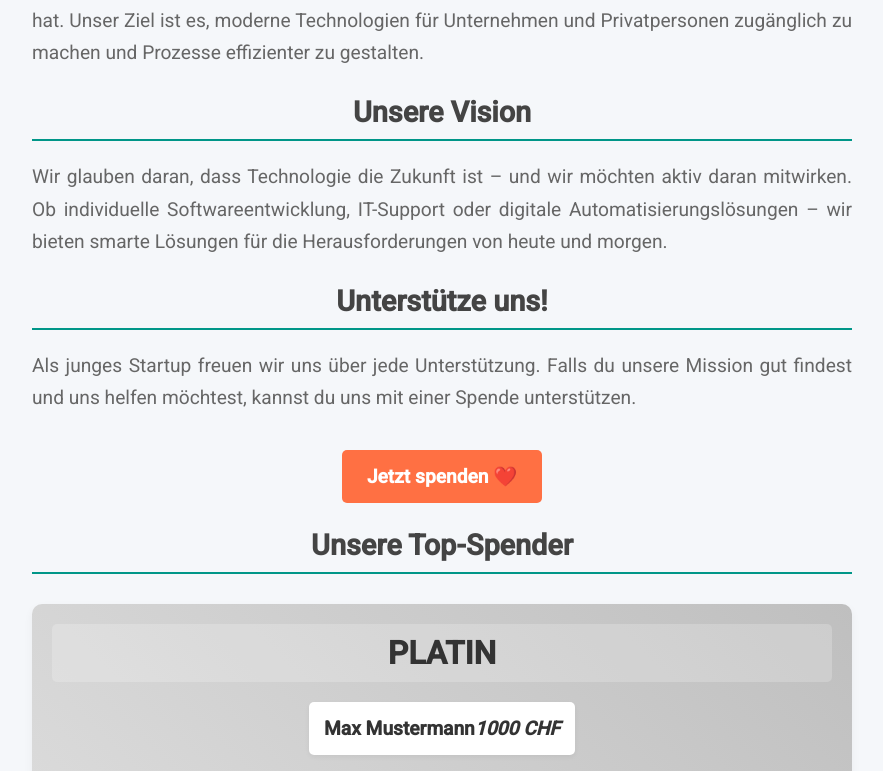
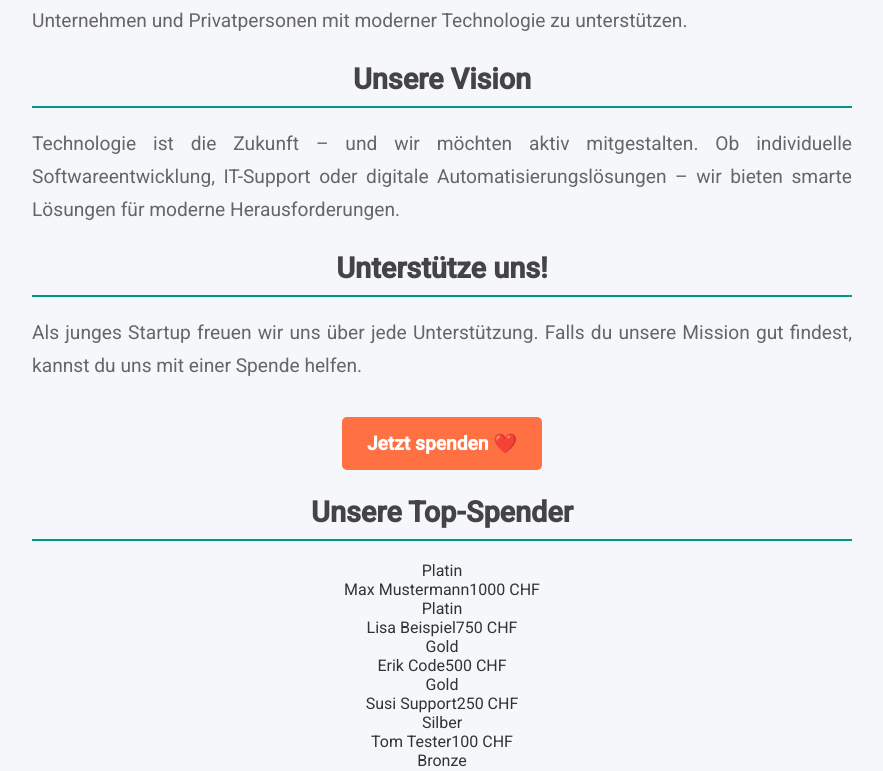
Before and after one commit to tbs-dienste/webfrostend, a React (Create React App) app: page /ueber-uns in a window 1280 px wide. Shown: the part 210-981 px from the top of the page, without its empty margins (198-1081 px from the left). Built offline with nearby package versions, Linux system fonts and the light colour scheme; what @react-pdf/renderer would draw is missing.

Commit message:
ÜberUns.jsx aktualisieren

```diff
--- a/src/components/Content/ÜberUns.jsx
+++ b/src/components/Content/ÜberUns.jsx
@@ -1,8 +1,7 @@
 import React from "react";
-import "./ÜberUns.scss"; // Importiere das SCSS-Stylesheet
+import "./ÜberUns.scss";
 
 const ÜberUns = () => {
-  // Beispielhafte Top-Spender-Liste (später dynamisch über API erweiterbar)
   const spender = [
     { name: "Max Mustermann", betrag: 1000, rang: "Platin", währung: "CHF" },
     { name: "Lisa Beispiel", betrag: 750, rang: "Platin", währung: "CHF" },
@@ -12,36 +11,30 @@ const ÜberUns = () => {
     { name: "Anna Analyse", betrag: 50, rang: "Bronze", währung: "CHF" },
   ];
 
-  // Spender nach Rang gruppieren
-  const gruppierteSpender = {
-    Platin: spender.filter((s) => s.rang === "Platin"),
-    Gold: spender.filter((s) => s.rang === "Gold"),
-    Silber: spender.filter((s) => s.rang === "Silber"),
-    Bronze: spender.filter((s) => s.rang === "Bronze"),
+  const farben = {
+    Platin: "platin",
+    Gold: "gold",
+    Silber: "silber",
+    Bronze: "bronze",
   };
 
   return (
     <div className="über-uns">
       <h1>Wer wir sind</h1>
       <p>
-        <strong>TBS Solutions</strong> ist ein innovatives Startup, das sich auf
-        Software- und IT-Lösungen spezialisiert hat. Unser Ziel ist es,
-        moderne Technologien für Unternehmen und Privatpersonen zugänglich zu machen
-        und Prozesse effizienter zu gestalten.
+        <strong>TBS Solutions</strong> ist ein innovatives Startup für IT- und Softwarelösungen.
+        Unser Ziel ist es, Unternehmen und Privatpersonen mit moderner Technologie zu unterstützen.
       </p>
 
       <h2>Unsere Vision</h2>
       <p>
-        Wir glauben daran, dass Technologie die Zukunft ist – und wir möchten aktiv
-        daran mitwirken. Ob individuelle Softwareentwicklung, IT-Support oder digitale
-        Automatisierungslösungen – wir bieten smarte Lösungen für die Herausforderungen
-        von heute und morgen.
+        Technologie ist die Zukunft – und wir möchten aktiv mitgestalten. Ob individuelle Softwareentwicklung, IT-Support oder digitale Automatisierungslösungen –
+        wir bieten smarte Lösungen für moderne Herausforderungen.
       </p>
 
       <h2>Unterstütze uns!</h2>
       <p>
-        Als junges Startup freuen wir uns über jede Unterstützung.
-        Falls du unsere Mission gut findest und uns helfen möchtest, kannst du uns mit einer Spende unterstützen.
+        Als junges Startup freuen wir uns über jede Unterstützung. Falls du unsere Mission gut findest, kannst du uns mit einer Spende helfen.
       </p>
 
       <a href="https://www.paypal.com/donate" target="_blank" rel="noopener noreferrer" className="spenden-button">
@@ -49,17 +42,13 @@ const ÜberUns = () => {
       </a>
 
       <h2>Unsere Top-Spender</h2>
-      <div className="spender-container">
-        {Object.entries(gruppierteSpender).map(([rang, spenderListe]) => (
-          <div key={rang} className={`spender-rang spender-${rang.toLowerCase()}`}>
-            <h3>{rang}</h3>
-            <div className="spender-list">
-              {spenderListe.map((s, index) => (
-                <div key={index} className="spender">
-                  <span className="spender-name">{s.name}</span>
-                  <span className="spender-betrag">{s.betrag} {s.währung}</span>
-                </div>
-              ))}
+      <div className="spender-grid">
+        {spender.map((s, index) => (
+          <div key={index} className={`spender-card ${farben[s.rang]}`}>
+            <div className="spender-header">{s.rang}</div>
+            <div className="spender-body">
+              <span className="spender-name">{s.name}</span>
+              <span className="spender-betrag">{s.betrag} {s.währung}</span>
             </div>
           </div>
         ))}
```
